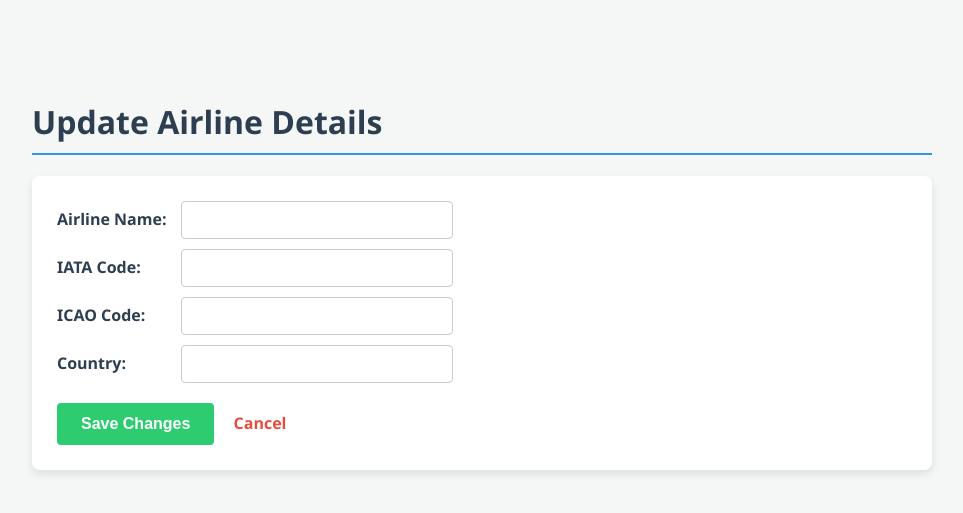
After one commit to saivignesh2626/airport-flight-management-system, a Flask app: page /UpdateAirline/1 in a window 1280 px wide. The commit adds this page. Shown: the top 513 px of the page, without its empty margins (158-1121 px from the left). Run offline with Flask 3, Linux system fonts and the light colour scheme; data that the repository does not hold is empty.

Commit message:
Added UpdateAirline Option

```diff
--- a/app.py
+++ b/app.py
@@ -40,6 +40,26 @@ def Delete_Airline(id):
     execute(sql,params)
     return redirect(url_for('DisplayAirline'))
 
+@app.route('/UpdateAirline/<int:id>',methods=['GET','POST'])
+def Update_Airline(id):
+    if request.method == 'POST':
+        Airline_Name = request.form['Airline_Name']
+        IATA_Code = request.form['IATA_Code']
+        ICAO_Code = request.form['ICAO_Code']
+        Airline_Country = request.form['Airline_Country']
+
+        # The SQL UPDATE command
+        sql = 'UPDATE Airline SET Name=%s, IATA_Code=%s, ICAO_Code=%s, Country=%s WHERE Airline_ID=%s'
+        params = (Airline_Name, IATA_Code, ICAO_Code, Airline_Country, id)
+        execute(sql, params)
+
+        return redirect(url_for('DisplayAirline'))
+    else:
+        sql = 'SELECT * FROM Airline WHERE Airline_ID=%s'
+        params = (id,)
+        airline_to_edit = fetch_one(sql, params)
+        return render_template('UpdateAirline.html', airline=airline_to_edit)
+
 
 
 if __name__=="__main__":
--- a/templates/Airline.html
+++ b/templates/Airline.html
@@ -18,6 +18,7 @@
 <th>IATA CODE</th>
 <th>ICAO CODE</th>
 <th>Country</th>
+<th>Edit</th>
 <th>Delete</th>
 
 </tr>
@@ -31,7 +32,9 @@
 <td>{{Airline.ICAO_Code}}</td>
 <td>{{Airline.Country}}</td>
 
-
+<td>
+<a href="/UpdateAirline/{{ Airline.Airline_ID }}" style="text-decoration: none; background-color: #f39c12; color: white; padding: 8px 12px; border-radius: 4px; margin-right: 5px; font-weight: bold; font-size: 14px;">Edit</a>
+</td>
 
 <td>
 
--- /dev/null
+++ b/templates/UpdateAirline.html
@@ -0,0 +1,41 @@
+<!DOCTYPE html>
+<html>
+<head>
+    <title>Update Airline - AFMS</title>
+    <!-- We can reuse your exact same stylesheet -->
+    <link rel="stylesheet" href="{{ url_for('static', filename='css/style.css') }}">
+</head>
+<body>
+
+    <h1>Update Airline Details</h1>
+
+    <div class="form-container">
+        <!-- Notice the dynamic route in the action, exactly like the delete button -->
+        <form action="/UpdateAirline/{{ airline.Airline_ID }}" method="POST">
+
+            <label for="airline_name">Airline Name:</label>
+            <input type="text" id="airline_name" name="Airline_Name" value="{{ airline.Name }}" required>
+            <br>
+
+            <label for="iata_code">IATA Code:</label>
+            <input type="text" id="iata_code" name="IATA_Code" value="{{ airline.IATA_Code }}" required>
+            <br>
+
+            <label for="icao_code">ICAO Code:</label>
+            <input type="text" id="icao_code" name="ICAO_Code" value="{{ airline.ICAO_Code }}" required>
+            <br>
+
+            <label for="airline_country">Country:</label>
+            <input type="text" id="airline_country" name="Airline_Country" value="{{ airline.Country }}" required>
+            <br>
+
+            <button type="submit" class="btn-submit">Save Changes</button>
+
+            <!-- A simple link to back out without saving -->
+            <a href="/Airline" style="margin-left: 15px; text-decoration: none; color: #e74c3c; font-weight: bold;">Cancel</a>
+
+        </form>
+    </div>
+
+</body>
+</html>
```
